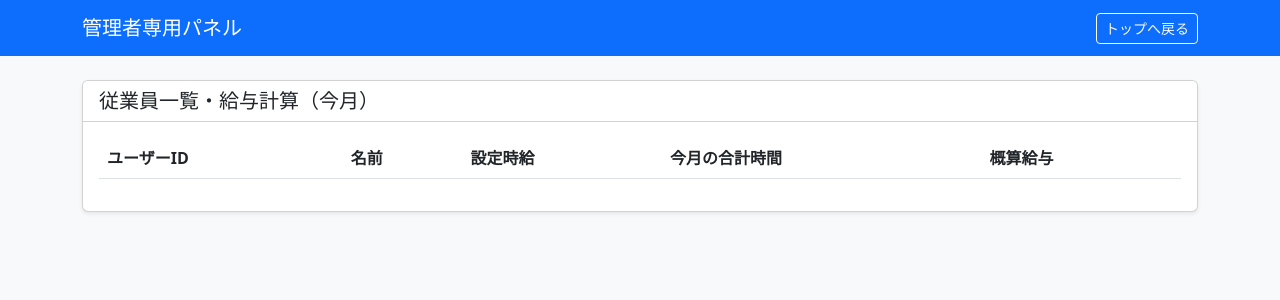
After one commit to Mari714323/attendance-management-app, a Flask app: page /admin in a window 1280 px wide. The commit adds this page. Shown: the top 300 px of the page. Run offline with Flask 3, Linux system fonts and the light colour scheme; the visitor is signed in with stand-in values (Sample User, id 1); lists and menus that the app fills with data are empty.

Commit message:
Implement admin dashboard with monthly salary calculation

```diff
--- a/app.py
+++ b/app.py
@@ -19,6 +19,31 @@ class User(db.Model):
     password = db.Column(db.String(100), nullable=False) # 本来はハッシュ化が必要
     role = db.Column(db.String(20), nullable=False)     # 'admin' または 'staff'
     hourly_rate = db.Column(db.Integer, default=1000)   # アルバイト用の時給
+    def get_monthly_stats(self):
+        from datetime import datetime
+        now = datetime.now()
+        # 1. 今月の1日の日付を作成
+        first_day = datetime(now.year, now.month, 1).date()
+
+        # 2. このユーザーの、今月の勤怠データをすべて取得
+        monthly_records = Attendance.query.filter(
+            Attendance.user_id == self.id,
+            Attendance.date >= first_day
+        ).all()
+
+        total_hours = 0
+        for record in monthly_records:
+            if record.start_time and record.end_time:
+                # 勤務時間を計算して秒で足していく
+                duration = record.end_time - record.start_time
+                total_hours += duration.total_seconds() / 3600
+
+        # 3. 合計時間と、時給を掛けた概算給与を返す
+        total_salary = total_hours * self.hourly_rate
+        return {
+            'total_hours': f"{total_hours:.2f}",
+            'total_salary': int(total_salary) # 給与は整数で返す
+        }
 
 # 2. 勤怠記録
 class Attendance(db.Model):
@@ -129,6 +154,23 @@ def logout():
     session.clear()
     return redirect(url_for('login'))
 
+@app.route('/admin')
+def admin_dashboard():
+    # 1. ログインチェック
+    if 'user_id' not in session:
+        return redirect(url_for('login'))
+
+    # 2. 管理者権限チェック（管理者じゃなければトップへ戻す）
+    if session.get('role') != 'admin':
+        flash('このページにアクセスする権限がありません')
+        return redirect(url_for('index'))
+
+    # 3. 全ユーザー（従業員）のリストを取得
+    # 管理者(admin)以外のユーザーをすべて取得します
+    users = User.query.filter(User.role != 'admin').all()
+
+    return render_template('admin.html', users=users)
+
 if __name__ == '__main__':
     # 実行時にデータベースとテーブルを自動作成する
     with app.app_context():
--- /dev/null
+++ b/templates/admin.html
@@ -0,0 +1,53 @@
+<!DOCTYPE html>
+<html lang="ja">
+<head>
+    <meta charset="UTF-8">
+    <title>管理者パネル - 勤怠管理システム</title>
+    <link href="https://cdn.jsdelivr.net/npm/bootstrap@5.3.0/dist/css/bootstrap.min.css" rel="stylesheet">
+</head>
+<body class="bg-light">
+    <nav class="navbar navbar-dark bg-primary mb-4">
+        <div class="container">
+            <span class="navbar-brand">管理者専用パネル</span>
+            <a href="{{ url_for('index') }}" class="btn btn-outline-light btn-sm">トップへ戻る</a>
+        </div>
+    </nav>
+
+    <div class="container">
+        <div class="row">
+            <div class="col-md-12">
+                <div class="card shadow-sm">
+                    <div class="card-header bg-white">
+                        <h5 class="mb-0">従業員一覧・給与計算（今月）</h5>
+                    </div>
+                    <div class="card-body">
+                        <table class="table table-hover">
+                            <thead>
+                                <tr>
+                                    <th>ユーザーID</th>
+                                    <th>名前</th>
+                                    <th>設定時給</th>
+                                    <th>今月の合計時間</th>
+                                    <th>概算給与</th>
+                                </tr>
+                            </thead>
+                                <tbody>
+                                    {% for user in users %}
+                                    {% set stats = user.get_monthly_stats() %} {# ここで計算結果を変数に代入します #}
+                                    <tr>
+                                        <td>{{ user.id }}</td>
+                                        <td>{{ user.username }}</td>
+                                        <td>{{ "{:,}".format(user.hourly_rate) }}円</td>
+                                        <td>{{ stats.total_hours }} 時間</td>
+                                        <td>{{ "{:,}".format(stats.total_salary) }} 円</td>
+                                    </tr>
+                                    {% endfor %}
+                                </tbody>
+                        </table>
+                    </div>
+                </div>
+            </div>
+        </div>
+    </div>
+</body>
+</html>
--- a/templates/index.html
+++ b/templates/index.html
@@ -25,7 +25,8 @@
                 <div class="card-header bg-primary text-white">管理者メニュー</div>
                 <div class="card-body">
                     <div class="btn-group">
-                        <a href="#" class="btn btn-outline-primary">従業員一覧・給与計算</a>
+                        <a href="{{ url_for('admin_dashboard') }}" class="btn btn-outline-primary">従業員一覧・給与計算</a>
+                        <a href="#" class="btn btn-outline-primary">勤務データエクスポート（開発予定）</a>
                     </div>
                 </div>
             </div>
```
